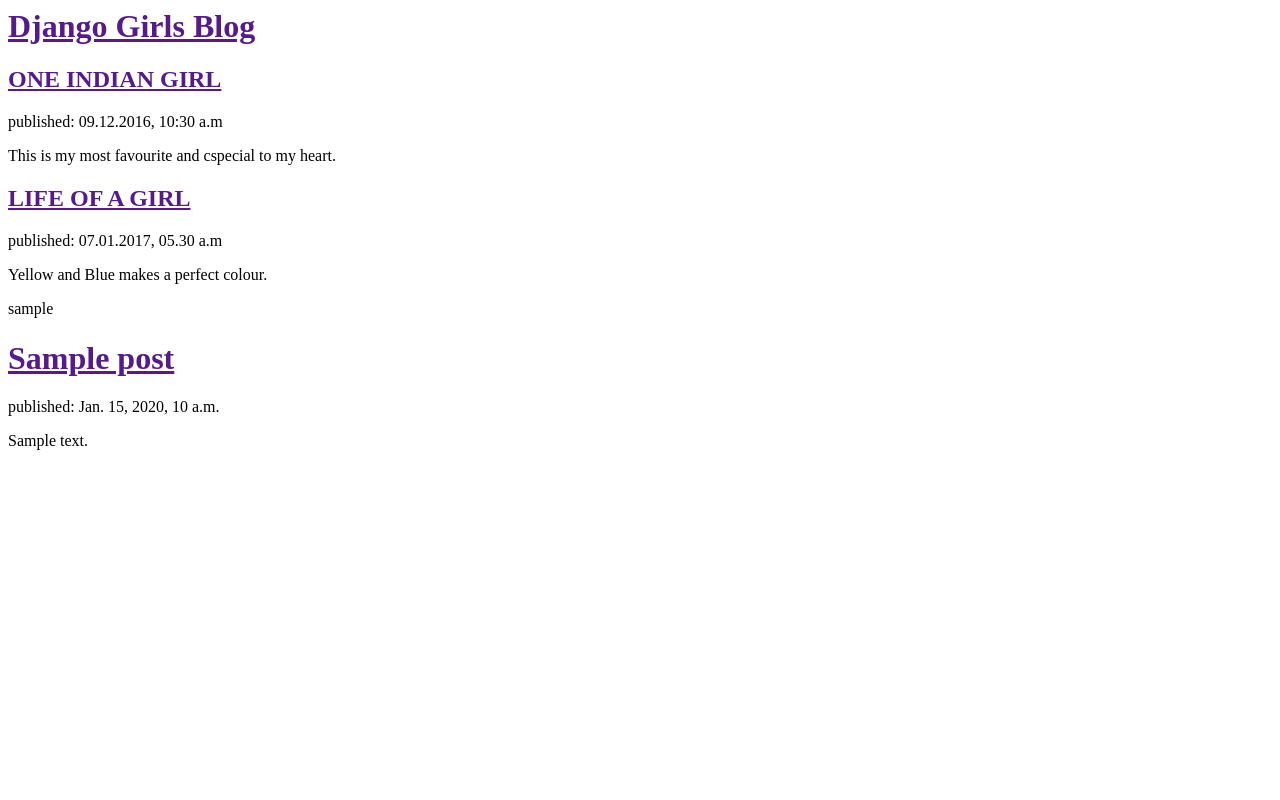
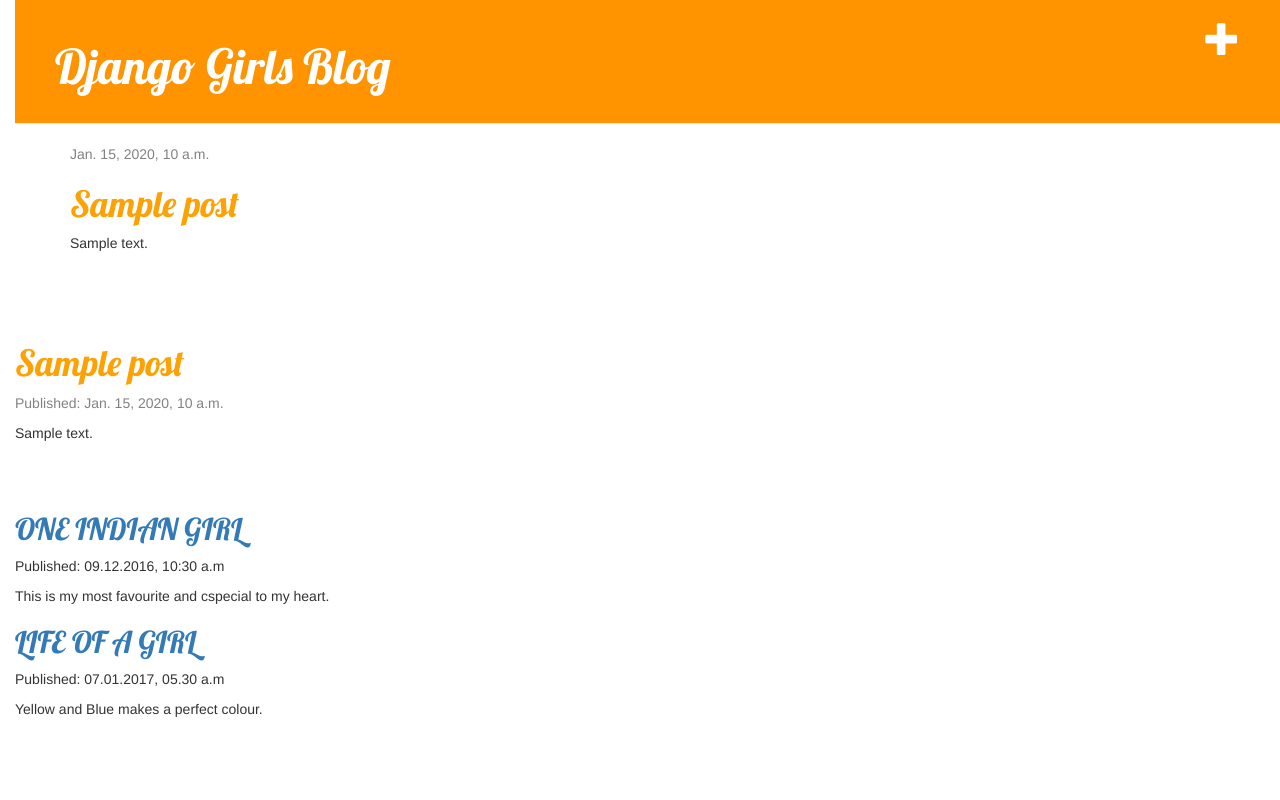
Before and after one commit to DivyadharshiniMuruganandham/my_first_django_project, a Django app: template blog/templates/blog/post_list.html in a window 1280 px wide. Run offline with Django 3.2, Linux system fonts and the light colour scheme; the template is opened without the code that fills it: values that come from a table or form of the project are taken from there, others are empty; tables that the repository leaves empty hold one stand-in row (values such as "Sample post"); parts of the project's set-up code (start-up, migrations or seed data) failed here and were passed over; some libraries are stand-ins or nearby versions.

Commit message:
Added view and template for detailed blog post as well as CSS for the site.

```diff
--- /dev/null
+++ b/blog/forms.py
@@ -0,0 +1,6 @@
+from django import forms
+from .models import Post
+class PostForm(forms.ModelForm)
+    class Meta:
+        model=Post
+        fields=('title','text',)
--- /dev/null
+++ b/blog/static/css/blog.css
@@ -0,0 +1,44 @@
+h1 a{
+    color: #FCA205;
+    font-family: 'Lobster';
+}
+body{
+    padding-left: 15px;
+}
+.page-header{
+    background-color: #ff9400;
+    margin-top: 0;
+    padding: 20px 20px 20px 40px;
+}
+.page-header h1, .page-header h1 a, .page-header h1 a:visited, .page-header h1 a:active{
+    color: #ffffff;
+    font-size: 36pt;
+    text-decoration: none;
+}
+.content{
+    margin-left: 40px;
+}
+h1, h2, h3, h4{
+    font-family: 'Lobster', cursive;
+}
+.date{
+    color: #828282;
+}
+.save{
+    float: right;
+}
+.post-form textarea, .post-form input{
+    width: 100%;
+}
+.top-menu, .top-menu:hover, .top-menu:visited{
+    color: #ffffff;
+    float: right;
+    font-size: 26pt;
+    margin-right: 20px;
+}
+.post{
+    margin-bottom: 70px;
+}
+.post h2 a, .post h2 a:visited{
+    color: #A9A9A9;
+}
--- /dev/null
+++ b/blog/templates/blog/base.html
@@ -0,0 +1,53 @@
+{% load staticfiles %}
+<html>
+    <head>
+        <title>Django Girls blog</title>
+        <link rel="stylesheet" href="//maxcdn.bootstrapcdn.com/bootstrap/3.2.0/css/bootstrap.min.css">
+        <link rel="stylesheet" href="//maxcdn.bootstrapcdn.com/bootstrap/3.2.0/css/bootstrap-theme.min.css">
+        <link href="//fonts.googleapis.com/css?family=Lobster&subset=latin,latin-ext" rel="stylesheet" type="text/css">
+        <link rel="stylesheet" href="{% static 'css/blog.css' %}">
+    </head>
+    <body>
+        <div class="page-header">
+            <a href="{% url 'post_new' %}" class="top-menu"><span class="glyphicon glyphicon-plus"></span></a>
+            <h1><a href="/">Django Girls Blog</a></h1>
+        </div>
+        <div class="content container">
+          <div class="row">
+            <div class="col-md-8">
+            {% block content %}
+            {% endblock %}
+            </div>
+          </div>
+        </div>
+    </body>
+{% for post in posts %}
+    <div class="post">
+
+        <h1><a href="">{{ post.title }}</a></h1>
+        <div class="date">
+        <p>Published: {{ post.published_date }}</p>
+        </div>
+        <p>{{ post.text|linebreaksbr }}</p>
+    </div>
+              </div>
+              </div>
+    {% endfor %}
+
+        <div>
+
+              <h2><a href="">ONE INDIAN GIRL</a></h2>
+              <p>Published: 09.12.2016, 10:30 a.m</p>
+              <p>This is my most favourite and cspecial to my heart.</p>
+
+        </div>
+
+        <div>
+            <h2><a href="">LIFE OF A GIRL</a></h2>
+            <p>Published: 07.01.2017, 05.30 a.m</p>
+            <p>Yellow and Blue makes a perfect colour.</p>
+
+        </div>
+
+    </body>
+</html>
--- a/blog/templates/blog/post_list.html
+++ b/blog/templates/blog/post_list.html
@@ -1,35 +1,12 @@
-<html>
-    <head>
-        <title>Django Girls blog</title>
-    </head>
-    <body>
-        <div>
-            <h1><a href="">Django Girls Blog</a></h1>
+      {% extends 'blog/base.html' %}
+       {% block content %}
+          {% for post in posts %}
+    <div class="post">
+        <div class="date">
+         {{ post.published_date }}
         </div>
-
-        <div>
-
-            <h2><a href="">ONE INDIAN GIRL</a></h2>
-             <p>published: 09.12.2016, 10:30 a.m</p>
-            <p>This is my most favourite and cspecial to my heart.</p>
-        </div>
-
-        <div>
-
-            <h2><a href="">LIFE OF A GIRL</a></h2>
-            <p>published: 07.01.2017, 05.30 a.m</p>
-            <p>Yellow and Blue makes a perfect colour.</p>
-        </div>
-    </body>
-</html>
-{% for post in posts %}
-    {{ post.author }}
-{% endfor %}
-{% for post in posts %}
-    <div>
-
-        <h1><a href="">{{ post.title }}</a></h1>
-        <p>published: {{ post.published_date }}</p>
+        <h1><a href="{url 'post_detail' pk=post.pk %}">{{ post.title }}</a></h1>
         <p>{{ post.text|linebreaksbr }}</p>
     </div>
-{% endfor %}
+    {% endfor %}
+        {% endblock content %}
--- a/blog/urls.py
+++ b/blog/urls.py
@@ -2,4 +2,6 @@
 from . import views
 urlpatterns=[
     url(r'^$',views.post_list,name='post_list'),
+    url(r'^post/(?P<pk>\d+)/$', views.post_detail, name='post_detail'),
+    url(r'^post/new/$', views.post_new, name='post_new'),
  ]
```
Also changed, not shown: blog/templates/blog/post_detail.html (added, +14 -0 lines), blog/views.py (+10 -2 lines), blog/templates/blog/post_edit.html (added).
